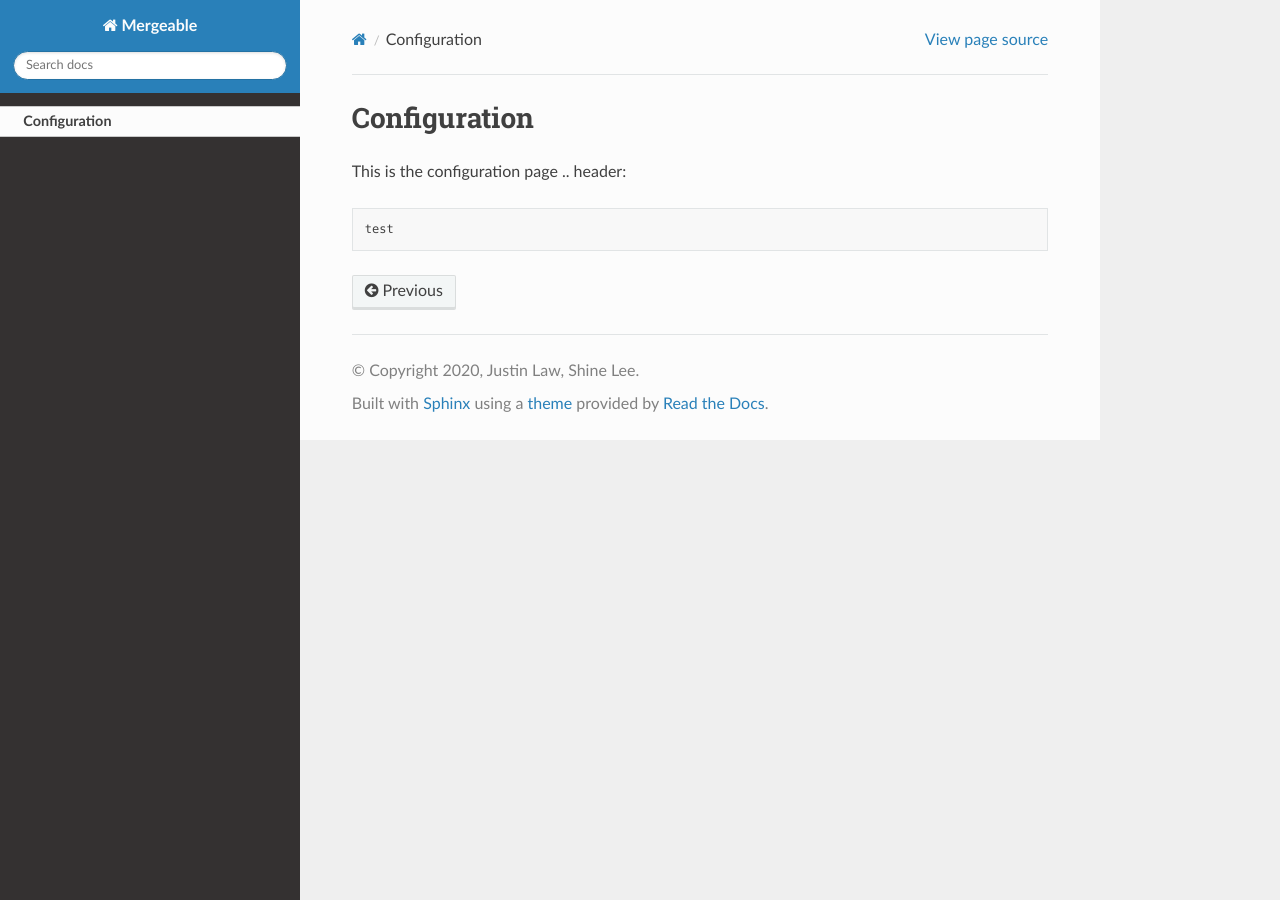
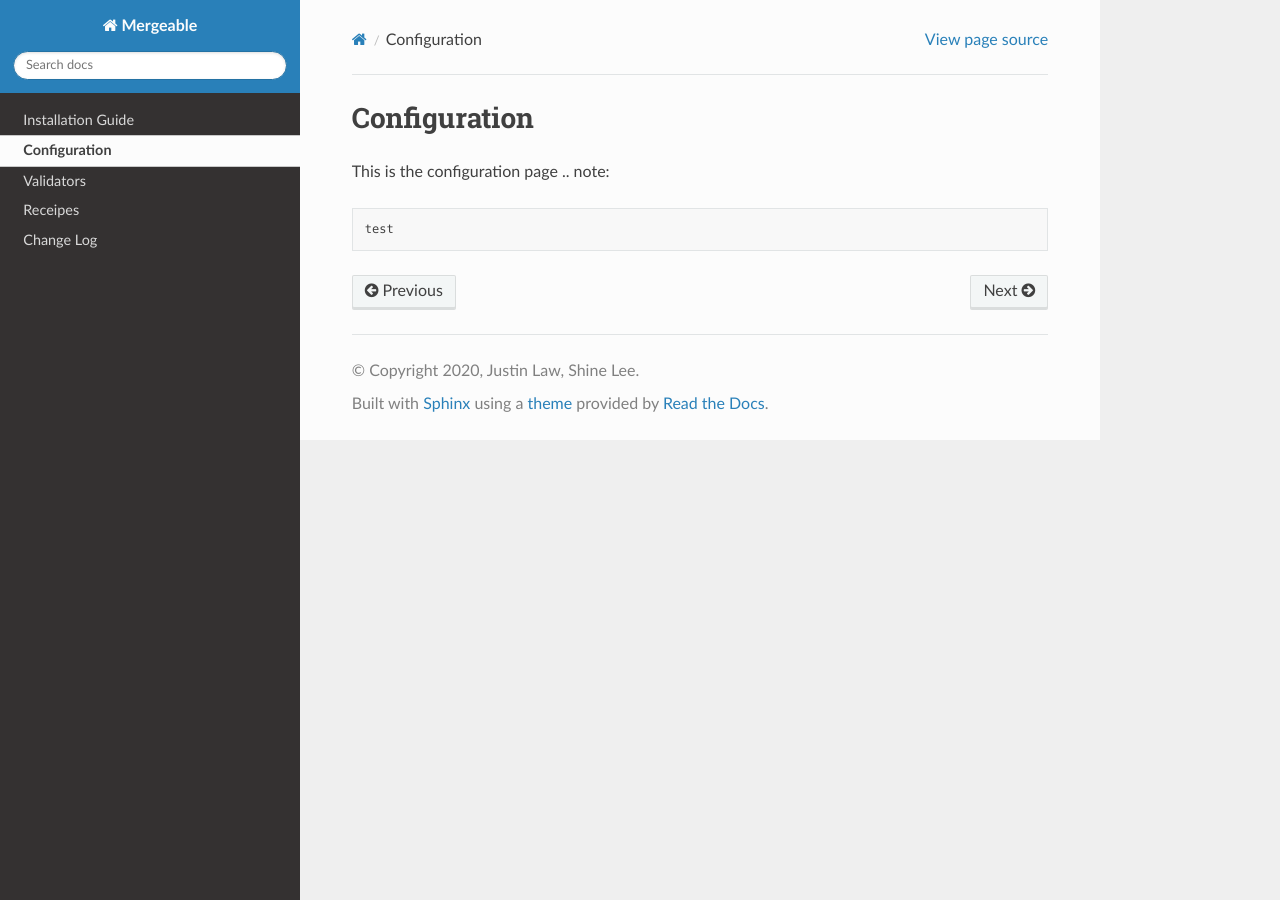
Before and after one commit to mergeability/mergeable-readthedoc-dev, a Sphinx documentation site: the page built from docs/configuration.rst, in a window 1280 px wide. Built offline with Sphinx 7.4.7 and the Read the Docs theme 2.0.0, drawn with Linux system fonts in a browser that asks for light colours; pages that are not in the unit, such as notebooks, are missing from menus.

Commit message:
add structure

```diff
--- /dev/null
+++ b/docs/changelog.rst
@@ -0,0 +1,4 @@
+Change Log
+=====================================
+
+test
--- a/docs/configuration.rst
+++ b/docs/configuration.rst
@@ -1,5 +1,5 @@
 Configuration
 =====================================
 This is the configuration page
-.. header::
+.. note::
     test
--- a/docs/index.rst
+++ b/docs/index.rst
@@ -9,7 +9,12 @@ Welcome to Mergeable's documentation!
 .. toctree::
    :maxdepth: 2
 
+   installation.rst
    configuration.rst
+   validators.rst
+   actions.rst
+   receipes.rst
+   changelog.rst
 
 
 
--- /dev/null
+++ b/docs/installation.rst
@@ -0,0 +1,4 @@
+Installation Guide
+=====================================
+
+test
--- /dev/null
+++ b/docs/receipes.rst
@@ -0,0 +1,4 @@
+Receipes
+=====================================
+
+test
--- /dev/null
+++ b/docs/validators.rst
@@ -0,0 +1,4 @@
+Validators
+=====================================
+
+test
```
